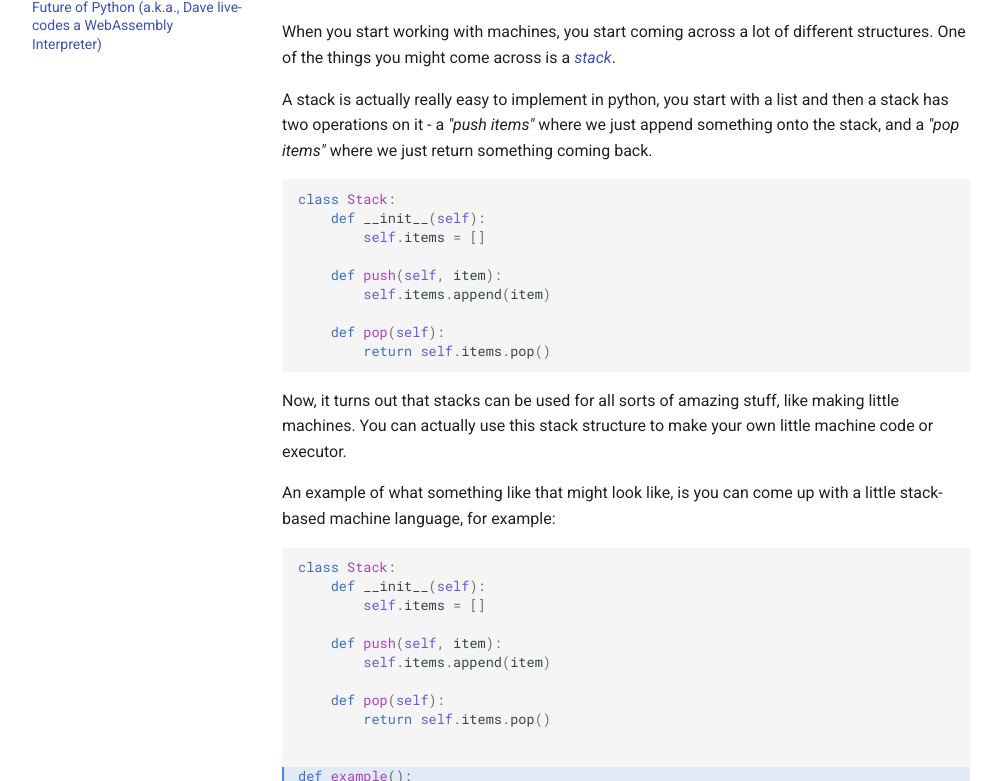
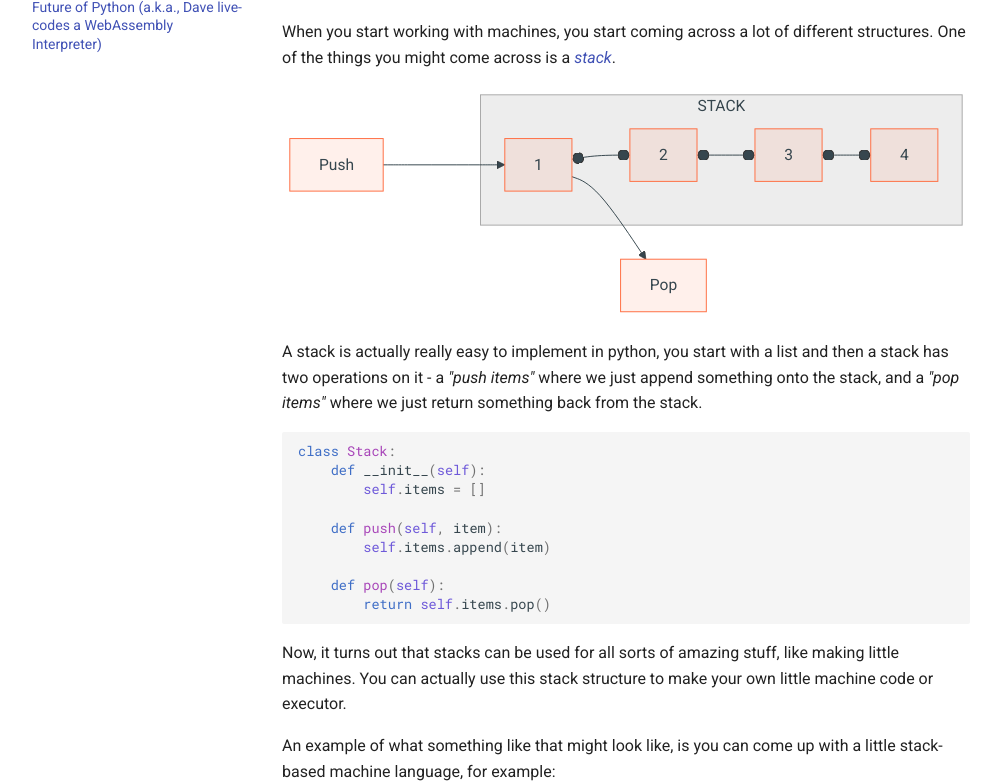
Before and after one commit to lucasmelin/python-webassembly, an MkDocs documentation site: the page built from docs/index.md, in a window 1280 px wide and 900 px high, scrolled down 463 px, cut to the strip 119-900 px from the top of the window. Shown: the whole strip, without its empty margins (14-1015 px from the left). Built offline with MkDocs 1.6.1 and Material for MkDocs 9.7.7, drawn with Linux system fonts in a browser that asks for light colours; emoji names are drawn with the system emoji font.

Commit message:
Add stack diagram

````diff
--- a/docs/index.md
+++ b/docs/index.md
@@ -4,7 +4,20 @@
 
 When you start working with machines, you start coming across a lot of different structures. One of the things you might come across is a [*stack*](https://en.wikipedia.org/wiki/Stack_(abstract_data_type)).
 
-A stack is actually really easy to implement in python, you start with a list and then a stack has two operations on it - a _"push items"_ where we just append something onto the stack, and a _"pop items"_ where we just return something coming back.
+```mermaid
+flowchart LR
+    subgraph STACK
+        1 o--o 2
+        2 o--o 3
+        3 o--o 4
+    end
+
+    Push o--> 1
+    1 --> Pop
+```
+
+
+A stack is actually really easy to implement in python, you start with a list and then a stack has two operations on it - a _"push items"_ where we just append something onto the stack, and a _"pop items"_ where we just return something back from the stack.
 
 ```python
 class Stack:
@@ -342,7 +355,7 @@ class Machine:
 ```
 
 1. !!! info
-    If you haven't used the `struct` module before in python, it's a way of packing values.
+    If you haven't used the `struct` module before in python, it's a way of packing values. [https://docs.python.org/3/library/struct.html](https://docs.python.org/3/library/struct.html)
 
 
 Now we can add some more instructions for `load` and `store`.
````
